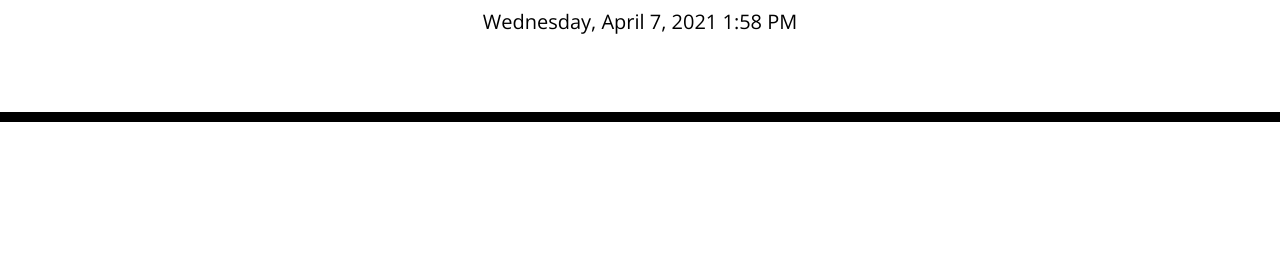
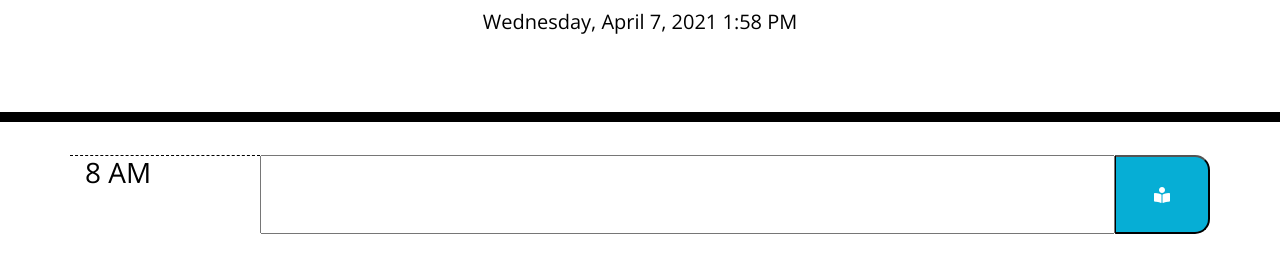
Before and after one commit to NDaruwalla/day-planner, a plain HTML site: page index.html in a window 1280 px wide. Shown: the part 182-454 px from the top of the page. Drawn offline with nearby package versions, Linux system fonts and the light colour scheme.

Commit message:
developed html for day planner row, created local time via moment for needed for past, present, future color coding code

```diff
--- a/assets/js/main.js
+++ b/assets/js/main.js
@@ -1,9 +1,12 @@
 // This is the date in the jumbotron/header using moment
 let today = moment().format('LLLL');
 $('#currentDay').text(today)
-console.log(today)
+//console.log(today)
 
 // Local time needed for determining past, present, future color coding
+let localTime = moment().format('HH');
+//console.log(localTime)
+
 
 // Button behavior for saving to local storage and preserving data upon browser refresh
 
--- a/index.html
+++ b/index.html
@@ -23,6 +23,11 @@
     </header>
     <div class="container">
       <!-- Timeblocks go here -->
+      <div class= "row">
+        <h3 class="col-2 hour">8 AM</h3>
+        <input class="col-9 textarea entry" id="08" />
+        <button class="col-1 saveBtn"><i class="fas fa-book-reader"></i></button>
+      </div>
 
 
     </div>
```
